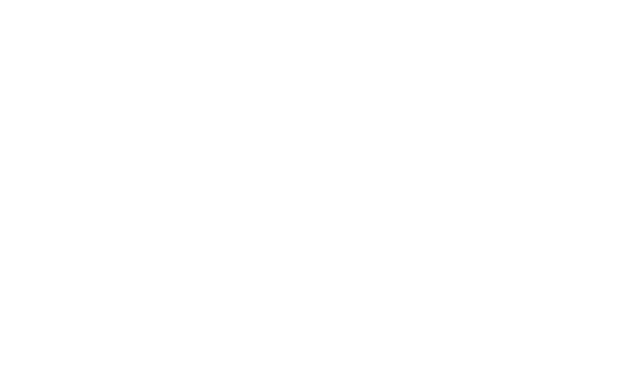
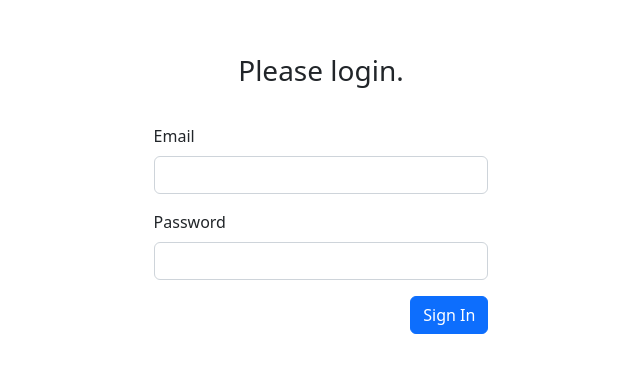
Before and after one commit to dheerajsk/relevel-react-e-commerce, a React (Create React App) app: page /login in a window 1280 px wide. Before the commit this address had no page. Shown: the part 206-578 px from the top of the page, without its empty margins (319-959 px from the left). Built offline with nearby package versions, Linux system fonts and the light colour scheme.

Commit message:
login component

```diff
--- a/src/components/Shared/Header/Header.js
+++ b/src/components/Shared/Header/Header.js
@@ -18,7 +18,7 @@
                 <a className="nav-link" href="/register">Register</a>
               </li>
               <li className="nav-item">
-                <a className="nav-link" href="#">Sign In</a>
+                <a className="nav-link" href="/login">Sign In</a>
               </li>
 
             </ul>
--- a/src/index.css
+++ b/src/index.css
@@ -1,5 +1,6 @@
 body {
   margin: 0;
+  height: 100vh;
   font-family: -apple-system, BlinkMacSystemFont, 'Segoe UI', 'Roboto', 'Oxygen',
     'Ubuntu', 'Cantarell', 'Fira Sans', 'Droid Sans', 'Helvetica Neue',
     sans-serif;
@@ -7,6 +8,10 @@
   -moz-osx-font-smoothing: grayscale;
 }
 
+#root{
+  height: 100%;
+}
+
 code {
   font-family: source-code-pro, Menlo, Monaco, Consolas, 'Courier New',
     monospace;
--- a/src/index.js
+++ b/src/index.js
@@ -8,6 +8,7 @@
 import reportWebVitals from './reportWebVitals';
 import Register from './pages/Register/Register';
 import { BrowserRouter, Routes, Route } from 'react-router-dom';
+import Login from './pages/Login/Login';
 
 const root = ReactDOM.createRoot(document.getElementById('root'));
 root.render(
@@ -16,6 +17,7 @@
     <Routes>
       <Route path='/' element={<Home />}></Route>
       <Route path='register' element={<Register />}></Route>
+      <Route path='login' element={<Login />}></Route>
     </Routes>
   </BrowserRouter>
   // <Home />
--- /dev/null
+++ b/src/pages/Login/Login.css
@@ -0,0 +1,21 @@
+
+.container{
+    display: flex;
+    justify-content: center;
+    align-items: center;
+    height: 100%;
+    flex-direction: column;
+}
+
+.login{
+    height: 100%;
+}
+
+.login-form{
+    width: 30%;
+}
+
+h3{
+    text-align: center;
+    margin-bottom: 36px;
+}
--- /dev/null
+++ b/src/pages/Login/Login.js
@@ -0,0 +1,27 @@
+import "./Login.css";
+
+function Login() {
+  return (
+    <div className="container">
+      <h3>Please login.</h3>
+      <form className="login-form" action="">
+        <div className="mb-3">
+          <label className="form-label" htmlFor="">
+            Email
+          </label>
+          <input type="email" className="form-control" />
+        </div>
+        <div className="mb-3">
+          <label className="form-label" htmlFor="">
+            Password
+          </label>
+          <input type="password" className="form-control" />
+        </div>
+
+        <button className="float-end btn btn-primary">Sign In</button>
+      </form>
+    </div>
+  );
+}
+
+export default Login;
```
Also changed, not shown: learning.txt.
